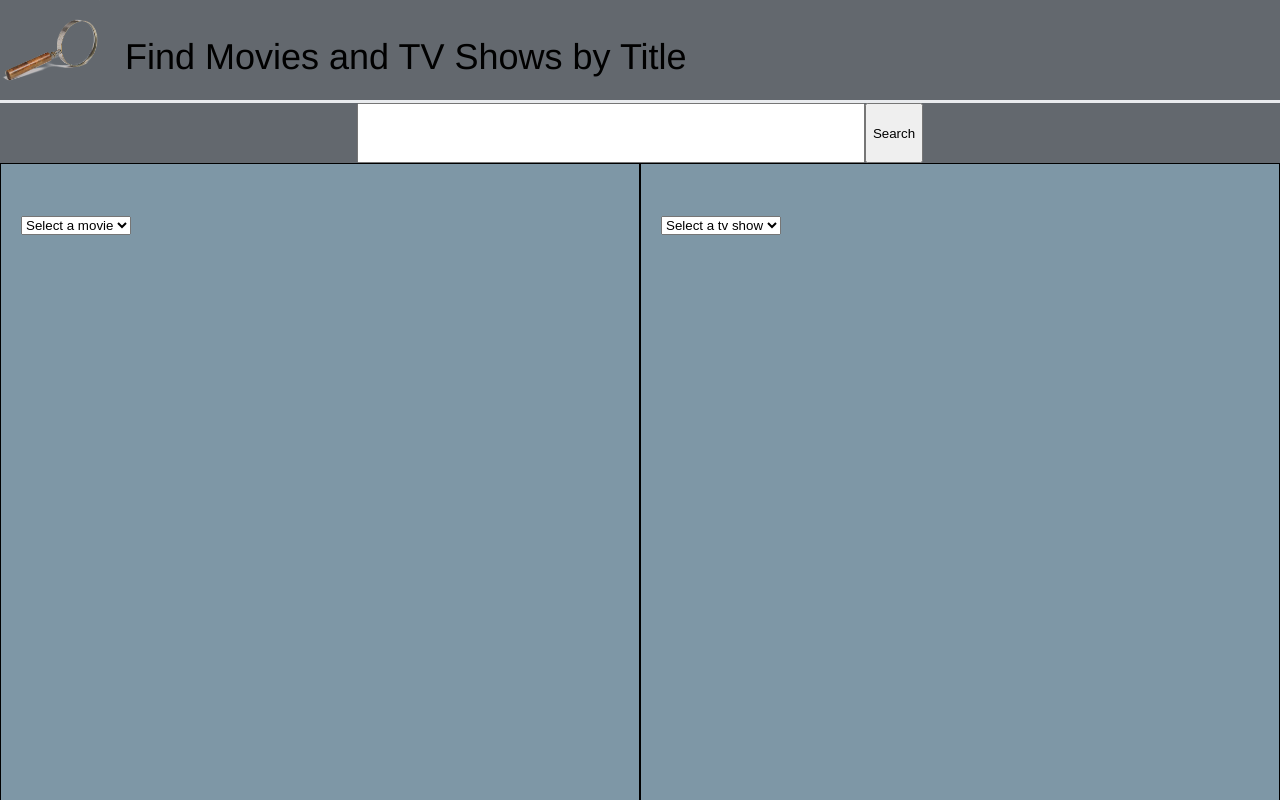
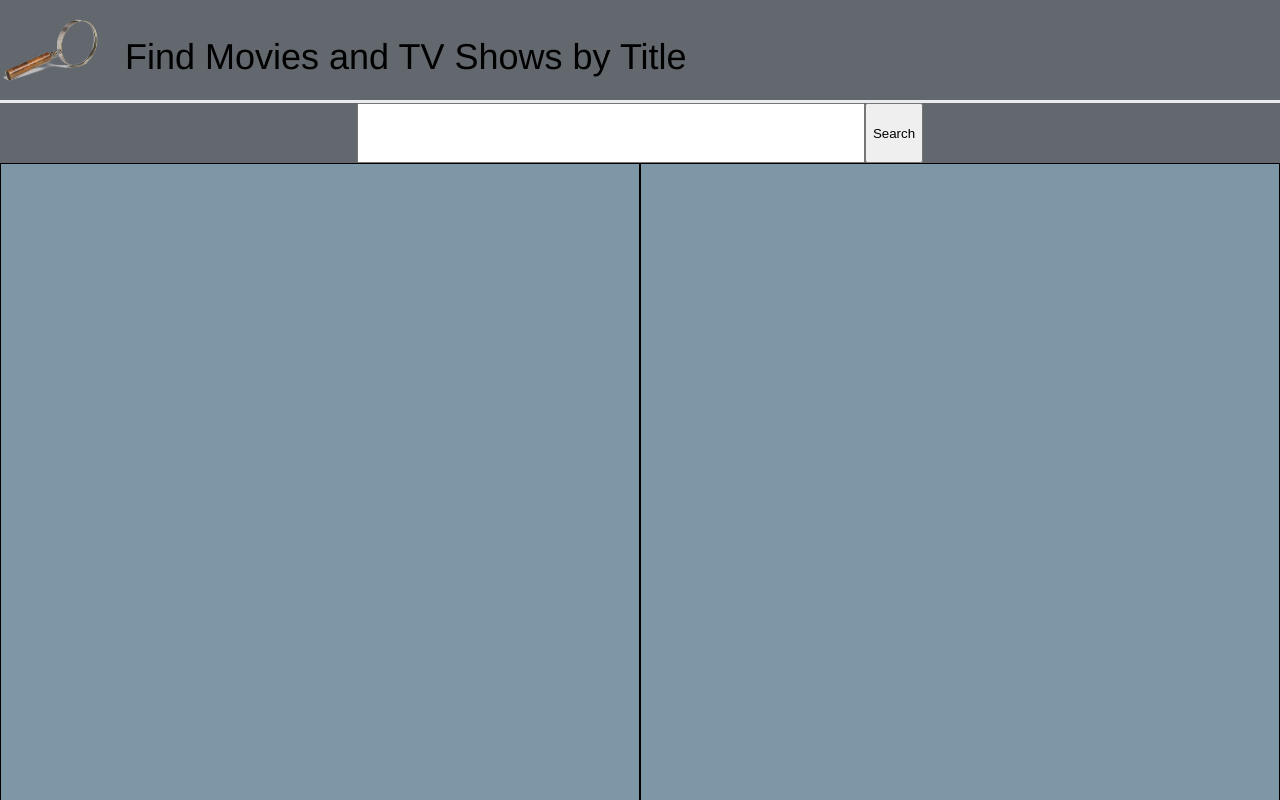
Before and after one commit to daveknussman/ACC-Javascript-Fundamentals-Fall-2019-Final-Project, a website: page index.html in a window 1280 px wide. Both pictures are taken after a click on the button "Search". Shown: the top 800 px of the page. Drawn offline with nearby package versions, Linux system fonts and the light colour scheme; no server answers.

Commit message:
hiding all result stuff initially and at start of search

```diff
--- a/css/style.css
+++ b/css/style.css
@@ -54,6 +54,10 @@ main > article {
 #searchButton {
   padding-top: 5px;
   padding-bottom: 5px;
+}
+
+.displaynone {
+  display: none;
 }
 
 .leftpanel {
--- a/scripts/index.js
+++ b/scripts/index.js
@@ -2,6 +2,22 @@
 const api_key='70051f2bccb99e60fb6d5cb964f8d1c6';
 let movieSearchResults = {};
 let tvSearchResults = {};
+const initResultItems = () => {
+    leftObject.innerText = ' ';
+    rightObject.innerText = ' ';
+    time1.innerText = ' ';
+    time2.innerText = ' ';
+    image1.src = ' ';
+    image1.classList.add('displaynone');
+    image2.src = ' ';
+    image2.classList.add('displaynone');
+    dropdown1.innerText = ' ';
+    dropdown1.value = ' ';
+    dropdown1.classList.add('displaynone');
+    dropdown2.innerText = ' ';
+    dropdown2.value = ' ';
+    dropdown2.classList.add('displaynone');
+};
 
 // Search
 const txtSearch = document.querySelector("#searchWord");
@@ -10,12 +26,11 @@ const btnSearch = document.querySelector("#searchButton");
 btnSearch.addEventListener("click",() => search(txtSearch.value));
 
 // Initially hide result texts, dropdowns, item texts, and images (in case of page refresh)
-//  call functions to do it
+initResultItems();
 
 async function search(searchValue) {
     try {
-        // New search so hide result texts, dropdowns, item texts, and images
-        //  call same functions as above to hide result stuff
+        initResultItems();
         movieSearchResults = {};
         tvSearchResults = {};
         const rootMovieSearch = 'https://api.themoviedb.org/3/search/movie?';
@@ -30,7 +45,6 @@ async function search(searchValue) {
        console.error('Error:', err);
     }
 };
-
 
 // Display Search Results
 // const displayMovieResults = () => {
```
